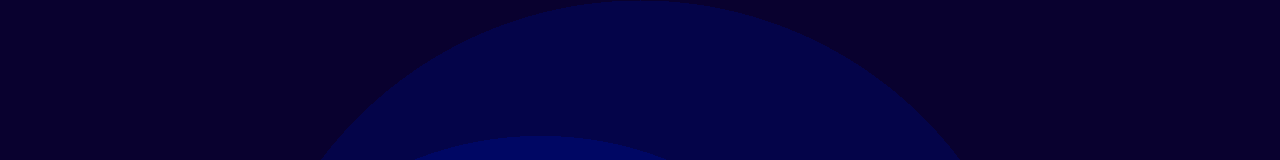
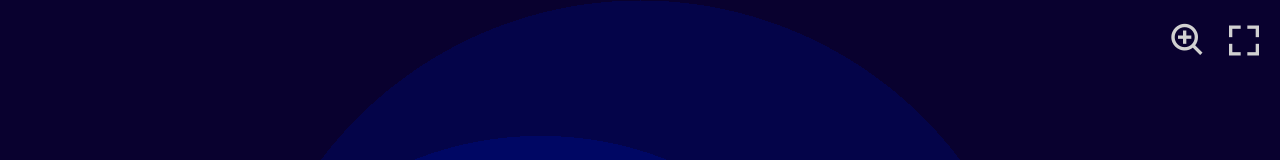
Before and after one commit to TheAcebyte/mandelbrot-set, a React (Vite) app: page / in a window 1280 px wide. Shown: the top 160 px of the page. Built offline with nearby package versions, Linux system fonts and the light colour scheme.

Commit message:
Add zoom feature

```diff
--- a/src/app.tsx
+++ b/src/app.tsx
@@ -2,7 +2,12 @@ import { useState, useEffect, useRef } from 'react';
 import useSize from './hooks/size.tsx'
 import { drawMandelbrot, resizeCanvas } from './libs/mandelbrot.ts';
 import Settings from './components/settings.tsx';
+import ZoomBox from './components/zoombox.tsx';
 import './app.css';
+
+const redrawDelay = 100;
+const defaultScale = 2;
+const defaultOrigin = { x: 0, y: 0 };
 
 function App() {
     const wrapperRef = useRef<HTMLDivElement>(null);
@@ -10,21 +15,36 @@ function App() {
     const {width, height} = useSize(wrapperRef);
 
     const [maxIterations, setMaxIterations] = useState(0);
+    const [zoomMultiplier, setZoomMultiplier] = useState(0);
     const [colors, setColors] = useState([]);
+    const [scale, setScale] = useState(defaultScale);
+    const [origin, setOrigin] = useState({ x: 0, y: 0 });
+
+    const scaleRef = useRef<number>();
+    const originRef = useRef<{x: number, y: number}>();
+    const zoomMultiplierRef = useRef<number>();
+    scaleRef.current = scale;
+    originRef.current = origin;
+    zoomMultiplierRef.current = zoomMultiplier;
 
     useEffect(() => {
         resizeCanvas(canvasRef.current!, width, height);
-        drawMandelbrot(canvasRef.current!, maxIterations, colors);
+        setTimeout(() => {
+            if (canvasRef.current!.clientWidth == width && canvasRef.current!.clientHeight == height) {
+                drawMandelbrot(canvasRef.current!, maxIterations, colors, scale, origin.x, origin.y);
+            }
+        }, redrawDelay);
     }, [width, height]);
 
     useEffect(() => {
-        drawMandelbrot(canvasRef.current!, maxIterations, colors);
-    }, [maxIterations, colors]);
+        drawMandelbrot(canvasRef.current!, maxIterations, colors, scale, origin.x, origin.y);
+    }, [maxIterations, colors, scale]);
 
     return (
         <div className="wrapper" ref={wrapperRef}>
-            <Settings iterGetter={maxIterations} iterSetter={setMaxIterations} colorGetter={colors} colorSetter={setColors}/>
+            <Settings iterGetter={maxIterations} iterSetter={setMaxIterations} colorGetter={colors} colorSetter={setColors} zoomGetter={zoomMultiplier} zoomSetter={setZoomMultiplier}/>
             <canvas id="canvas" ref={canvasRef}></canvas>
+            <ZoomBox canvasRef={canvasRef} zoomGetter={zoomMultiplierRef} scaleGetter={scaleRef} scaleSetter={setScale} defaultScale={defaultScale} originSetter={setOrigin} originGetter={originRef} defaultOrigin={defaultOrigin}/>
         </div>
     );
 }
--- a/src/components/options/color_list.css
+++ b/src/components/options/color_list.css
@@ -103,8 +103,14 @@
     }
 }
 
-@media (max-height: 650px) {
+@media (max-height: 725px) {
     .colors-wrapper {
         height: 200px;
     }
 }
+
+@media (max-height: 600px) {
+    .colors-wrapper {
+        height: 100px;
+    }
+}
--- a/src/components/options/slider.tsx
+++ b/src/components/options/slider.tsx
@@ -3,15 +3,17 @@ import { getMin, getMax, mapInt } from '../../libs/utils.ts';
 import './slider.css';
 
 type SliderProps = {
+    name: string
     getter: number,
     setter: any,
     base: number,
     min: number,
     max: number,
-    step: number
+    step: number,
+    precision: number
 }
 
-function Slider({ getter, setter, base, min, max, step }: SliderProps) {
+function Slider({ name, getter, setter, base, min, max, step, precision }: SliderProps) {
     const active = useRef<boolean>(false);
     const setActive = (value: boolean) => active.current = value;
 
@@ -72,8 +74,8 @@ function Slider({ getter, setter, base, min, max, step }: SliderProps) {
     return (
         <div className="option">
             <div className="option-header">
-                <h2>Max Iterations</h2>
-                <p className="stat">{getter}</p>
+                <h2>{name}</h2>
+                <p className="stat">{getter.toFixed(precision)}</p>
             </div>
             <div className="slider" ref={sliderRef} onMouseDown={startSliderMouse} onTouchStart={startSliderTouch}>
                 <div className="circle" ref={circleRef}></div>
--- a/src/components/settings.css
+++ b/src/components/settings.css
@@ -14,6 +14,7 @@
     position: absolute;
     top: 0;
     left: 0;
+    z-index: 1;
     translate: -100%;
     transform-style: preserve-3d;
     transition: translate 0.5s ease-in-out;
--- a/src/components/settings.tsx
+++ b/src/components/settings.tsx
@@ -8,10 +8,13 @@ type settingsProps = {
     iterSetter: any,
     colorGetter: string[],
     colorSetter: any
+    zoomGetter: number,
+    zoomSetter: any
 }
 
 const baseSettings = {
     maxIterations: 100,
+    zoomMultiplier: 2,
     colors: [
         "#421e0f",
         "#19071a",
@@ -56,18 +59,21 @@ function Cogs({ parentRef }: { parentRef: any }) {
     );
 }
 
-function Settings({ iterGetter, iterSetter, colorGetter, colorSetter }: settingsProps) {
+function Settings({ iterGetter, iterSetter, colorGetter, colorSetter, zoomGetter, zoomSetter }: settingsProps) {
     const wrapperRef = useRef<HTMLDivElement>(null);
     const [maxIterations, setMaxIterations] = useState(iterGetter);
+    const [zoomMultiplier, setZoomMultiplier] = useState(zoomGetter);
     const [colors, setColors] = useState(colorGetter);
 
     useEffect(() => {
         iterSetter(baseSettings.maxIterations);
+        zoomSetter(1 / baseSettings.zoomMultiplier);
         colorSetter(baseSettings.colors);
     }, []);
 
     const applySettings = () => {
         iterSetter(maxIterations);
+        zoomSetter(1 / zoomMultiplier);
         colorSetter(colors);
     }
 
@@ -77,7 +83,8 @@ function Settings({ iterGetter, iterSetter, colorGetter, colorSetter }: settings
                 <div className="title">
                     <h1>Settings</h1>
                 </div>
-                <Slider getter={maxIterations} setter={setMaxIterations} base={baseSettings.maxIterations} min={10} max={200} step={1}/>
+                <Slider name="Max Iterations" getter={maxIterations} setter={setMaxIterations} base={baseSettings.maxIterations} min={10} max={200} step={1} precision={0}/>
+                <Slider name="Zoom Multiplier" getter={zoomMultiplier} setter={setZoomMultiplier} base={baseSettings.zoomMultiplier} min={0.25} max={10} step={0.25} precision={2}/>
                 <ColorList getter={colors} setter={setColors} base={baseSettings.colors}/>
             </div>
 
--- /dev/null
+++ b/src/components/zoombox.css
@@ -0,0 +1,22 @@
+.zoombox {
+    height: 50px;
+    display: flex;
+    justify-content: center;
+    align-items: center;
+    gap: 1rem;
+    position: absolute;
+    top: 16px;
+    right: 16px;
+}
+
+.zoombox i {
+    color: var(--grey-200);
+    font-size: 2.5rem;
+    transition: color 0.1s, font-size 0.1s;
+    cursor: pointer;
+}
+
+.zoombox i:hover {
+    color: var(--grey-50) !important;
+    font-size: 2.75rem !important;
+}
--- /dev/null
+++ b/src/components/zoombox.tsx
@@ -0,0 +1,70 @@
+
+import { useEffect, useRef } from 'react';
+import { mapFloat } from '../libs/utils.ts';
+import './zoombox.css';
+
+type ZoomBoxProps = {
+    canvasRef: any,
+    zoomGetter: any,
+    scaleGetter: any,
+    scaleSetter: any,
+    defaultScale: number,
+    originSetter: any,
+    originGetter: any,
+    defaultOrigin: { x: number, y: number },
+}
+
+function ZoomBox({ canvasRef, zoomGetter, scaleGetter, scaleSetter, defaultScale, originSetter, originGetter, defaultOrigin }: ZoomBoxProps) {
+    const active = useRef<boolean>(false);
+    const toggleActive = () => active.current = !active.current;
+    const zoomInRef = useRef<HTMLElement>(null);
+
+    const toggleZoom = () => {
+        const fontSize = active.current ? '2.5rem' : '2.75rem';
+        const color = active.current ? 'var(--grey-200)' : 'var(--grey-50)';
+        const cursor = active.current ? 'default' : 'zoom-in';
+
+        zoomInRef.current!.style.fontSize = fontSize;
+        zoomInRef.current!.style.color = color;
+        document.body.style.cursor = cursor;
+
+        toggleActive();
+    }
+
+    const resetZoom = () => {
+        originSetter(defaultOrigin);
+        scaleSetter(defaultScale);
+    }
+
+    useEffect(() => {
+        const canvas = canvasRef.current!;
+        const clickHandler = (e: any) => {
+            if (active.current) {
+                const scale = scaleGetter.current;
+                const origin = originGetter.current;
+                const zoomMultiplier = zoomGetter.current;
+
+                const scaleX = canvas.width > canvas.height ? scale * canvas.width / canvas.height : scale;
+                const scaleY = canvas.height > canvas.width ? scale * canvas.height / canvas.width : scale;
+
+                const x = origin.x + mapFloat(e.x, 0, canvas.width, -scaleX, scaleX);
+                const y = origin.y + mapFloat(e.y, 0, canvas.height, -scaleY, scaleY);
+
+                originSetter({ x: x, y: y });
+                scaleSetter(scale * zoomMultiplier);
+            }
+        }
+
+        canvas.addEventListener('click', clickHandler);
+        return () => canvas.removeEventListener('click', clickHandler);
+    }, []);
+
+    return(
+        <div className="zoombox">
+            <i className='bx bx-zoom-in' ref={zoomInRef} onClick={toggleZoom}></i>
+            <i className='bx bx-fullscreen' onClick={resetZoom}></i>
+        </div>
+    )
+}
+
+export default ZoomBox;
--- a/src/libs/mandelbrot.ts
+++ b/src/libs/mandelbrot.ts
@@ -1,20 +1,17 @@
-import { getMin, mapFloat } from './utils.ts';
+import { mapFloat } from './utils.ts';
 
-function drawMandelbrot(canvas: HTMLCanvasElement, maxIterations: number, colors: string[]) {
-    colorCanvas(canvas, maxIterations, colors);
-    const size = getMin(canvas.width, canvas.height);
+function drawMandelbrot(canvas: HTMLCanvasElement, maxIterations: number, colors: string[], scale: number, centerX: number, centerY: number) {
+    const scaleX = canvas.width > canvas.height ? scale * canvas.width / canvas.height : scale;
+    const scaleY = canvas.height > canvas.width ? scale * canvas.height / canvas.width : scale;
 
-    const centerWidth = size == canvas.height ? (canvas.width >> 1) - (size >> 1) : 0;
-    const centerHeight = size == canvas.width ? (canvas.height >> 1) - (size >> 1) : 0;
-
-    for (let x = 0; x < size; x++) {
-        for (let y = 0; y < size; y++) {
-            const originX = mapFloat(x, 0, size, -2, 2);
-            const originY = mapFloat(y, 0, size, -2, 2);
+    for (let x = 0; x < canvas.width; x++) {
+        for (let y = 0; y < canvas.height; y++) {
+            const originX = centerX + mapFloat(x, 0, canvas.width, -scaleX, scaleX);
+            const originY = centerY + mapFloat(y, 0, canvas.height, -scaleY, scaleY);
 
             const iteration = getEscapeTime(originX, originY, maxIterations);
             const color = getColor(iteration, maxIterations, colors);
-            drawPoint(canvas, x + centerWidth, y + centerHeight, color);
+            drawPoint(canvas, x, y, color);
         }
     }
 }
@@ -54,8 +51,4 @@ function resizeCanvas(canvas: HTMLCanvasElement, width: number, height: number)
     canvas.height = height;
 }
 
-function colorCanvas(canvas: HTMLElement, maxIterations: number, colors: string[]) {
-    canvas.style.backgroundColor = getColor(2, maxIterations, colors);
-}
-
 export { drawMandelbrot, resizeCanvas };
--- a/src/libs/utils.ts
+++ b/src/libs/utils.ts
@@ -7,8 +7,8 @@ function getMax(a: number, b: number) {
 }
 
 function mapInt(x: number, inMin: number, inMax: number, outMin: number, outMax: number, step: number=1) {
-    const mapped = (x - inMin) * (outMax - outMin) / (inMax - inMin) + outMin;
-    return Math.round(mapped / step) * step;
+    const mappedInt = (x - inMin) * (outMax - outMin) / (inMax - inMin) + outMin;
+    return Math.round(mappedInt / step) * step
 }
 
 function mapFloat(x: number, inMin: number, inMax: number, outMin: number, outMax: number) {
```
